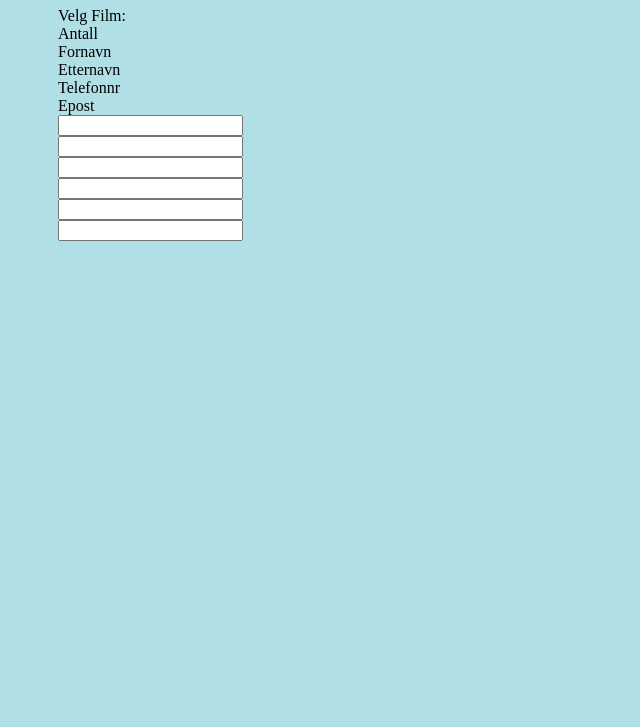
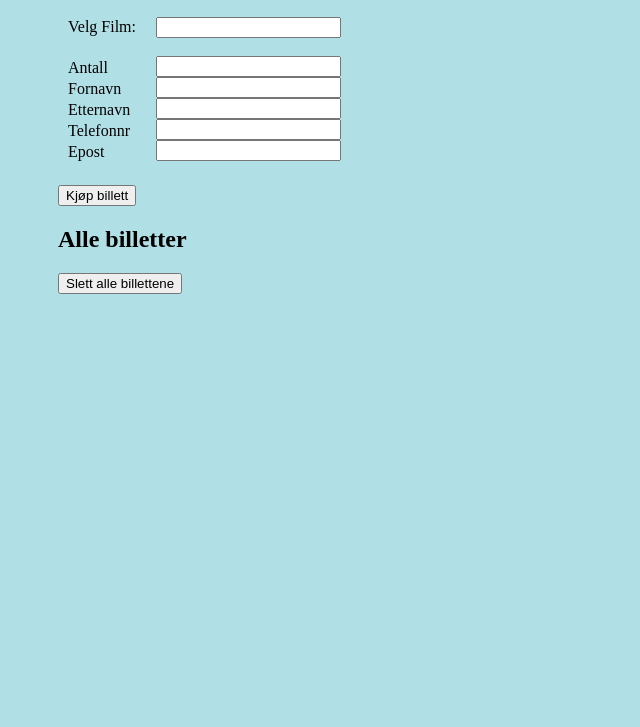
Before and after one commit to TheresePinkLizard/DATA1700Webprogrammering, a plain HTML site: page index.html in a window 1280 px wide. Shown: the part 73-800 px from the top of the page, without its empty margins (0-640 px from the left). Drawn offline with Linux system fonts and the light colour scheme.

Commit message:
Update index.html

```diff
--- a/index.html
+++ b/index.html
@@ -4,17 +4,28 @@
     <title>Document</title>
     <style>
         body {background-color: powderblue;
-            width: 500px;
             padding-left: 50px;
         }
-
+        .labels {
+            float: left;
+            height: 100px;
+            margin: 10px;
+            line-height: 1.3;
+        }
+        .boxes{
+            float: left;
+            margin: 10px;
+        }
+        .nederst {
+            margin-top: 200px;
+        }
     </style>
 </head>
 <body>
 
-    <h1>Bestilling av kinobiletter</h1>
-<div>
-    <label for="film">Velg Film: </label> <br>
+    <h1>Bestilling av kinobilletter</h1>
+<div class="labels">
+    <label for="film">Velg Film: </label> <br><br>
     <label for="Antall">Antall </label><br>
     <label for="fornavn">Fornavn </label><br>
     <label for="etternavn">Etternavn </label><br>
@@ -23,8 +34,8 @@
 
 </div>
 
-<div>
-    <input type="text" onChange="visNavn(this.value)" id="film"/><br>
+<div class="boxes">
+    <input type="text" onChange="visNavn(this.value)" id="film"/><br><br>
     <input type="text" onChange="visNavn(this.value)" id="antall"/><br>
     <input type="text" onChange="visNavn(this.value)" id="fornavn"/><br>
     <input type="text" onChange="visNavn(this.value)" id="etternavn"/><br>
@@ -33,8 +44,12 @@
 
 </div>
 
-<script>
+<div class="nederst">
+<button>Kjøp billett</button>
+<h2> Alle billetter</h2>
+<button>Slett alle billettene</button>
 
-</script>
+</div>
+<script:src = “script.js”></script>
 </body>
 </html>
```
